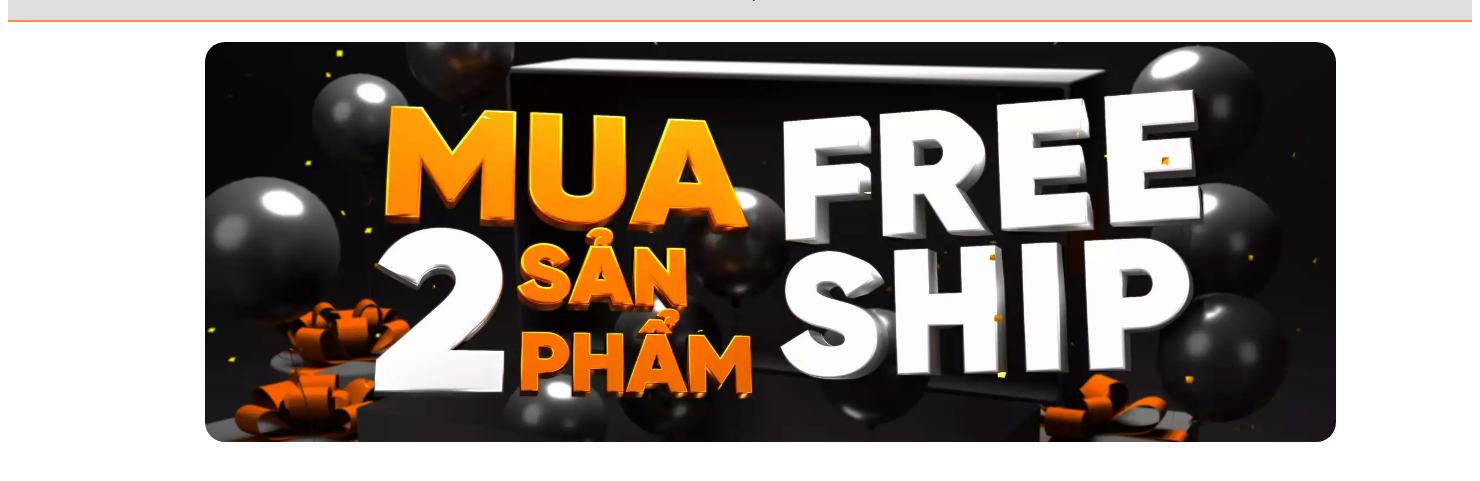
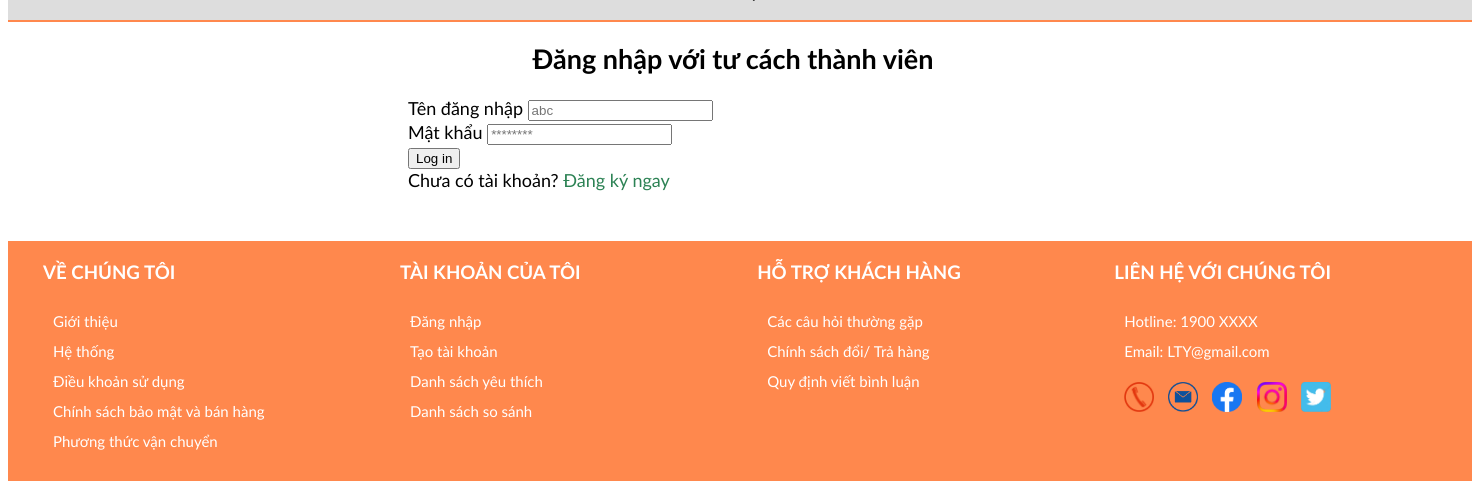
Before and after one commit to Hoagyen1102/WEB-AO-QUAN, a PHP site: page /index.php?quanly=loginmb in a window 1480 px wide. Shown: the part 87-568 px from the top of the page. Run offline with PHP 8.4, Linux system fonts and the light colour scheme; data that the repository does not hold is empty; some libraries are stand-ins or nearby versions.

Commit message:
Sua file loginmb

```diff
--- /dev/null
+++ b/loginmb.php
@@ -0,0 +1,54 @@
+<div class="login">
+<form action='index.php?quanly=loginmb' method='POST'>
+        <eenter>
+		<h2>Đăng nhập với tư cách thành viên</h2>
+                Tên đăng nhập <input type = "text" name = "username" placeholder = "abc" required/>
+                <br>
+                Mật khẩu <input type = "password" name = "password" placeholder = "********" required/>
+                <br>
+                <input type = "submit" name = "login" value = "Log in"/>
+		        <br>
+		        Chưa có tài khoản? <a href='index.php?quanly=signupmb' title='signup'>Đăng ký ngay</a>
+        </eenter>
+</form>
+</div>
+<?php
+	header('Content-Type: text/html; charset=UTF-8');
+	if (isset($_POST['login']))
+	{
+	    include('connect.php');
+
+	    //Lấy dữ liệu nhập vào
+	    $username = addslashes($_POST['username']);
+	    $password = addslashes($_POST['password']);
+
+	    // mã hóa pasword
+	    $password = md5($password);
+
+	    //Kiểm tra tên đăng nhập có tồn tại không
+	    $query = mysqli_query($conn,"SELECT username,password FROM Member WHERE username='$username'");
+	    if (mysqli_num_rows($query) == 0) {
+			?><script>
+	        alert("Không tồn tại tên đăng nhập. Vui lòng kiểm tra lại!");
+			</script><?php
+	        exit;
+	    }
+
+	    //Lấy mật khẩu trong database ra
+	    $row = mysqli_fetch_array($query);
+
+	    //So sánh 2 mật khẩu có trùng khớp hay không
+	    if ($password != $row['password']) {
+			?><script>
+	        alert("Mật khẩu sai. Vui lòng kiểm tra lại!");
+			</script><?php
+	        exit;
+	    }
+
+	    //Lưu tên đăng nhập
+	    $_SESSION['username'] = $username;
+		$_SESSION['id'] = "member";
+	    header("location: /SPTO/index.php");
+		exit;
+}
+?>
--- a/maincontent.php
+++ b/maincontent.php
@@ -14,6 +14,10 @@
         include("logout.php");
     }elseif($tam=='signup'){
         include("signup.php");
+    }elseif($tam=='loginmb'){
+        include("loginmb.php");
+    }elseif($tam=='loginad'){
+        include("loginad.php");
     }else{
         include("main.php");
     }
--- a/style.css
+++ b/style.css
@@ -259,6 +259,52 @@ ul.footer_a img{
   height: 30px;
 }
 
+.login{
+    padding:20px 500px;
+}
+.login p{
+    font-size: 20px;
+    font-weight: bold;
+    text-align: center;
+}
+.login input[type="button"]{
+    background-color: #ff884d;
+    border: none;
+    color: black;
+    padding: 5px 10px;
+    width: 260px;
+    text-decoration: none;
+    font-size: 20px;
+    cursor: pointer;
+    border-radius: 5px;
+}
+.login
+{
+    padding: 50px 400px;
+    font-size: 18px;
+    text-align: justify;
+}
+.login img{
+    margin-bottom: 30px;
+    margin-left: 50px;
+    width:170px;
+    height:170px;
+}
+.login a{
+    text-decoration: none;
+    color:#2c8254;
+}
+.login h2 {
+    margin-left: -14px;
+    margin-top: -50px;
+}
+
+.login input[type=button]:hover{
+    background-color: white;
+    transition: all 0.5s ease 0s;
+    color: #ff884d;
+}
+
 .clear{
     clear: both;
 }
```
